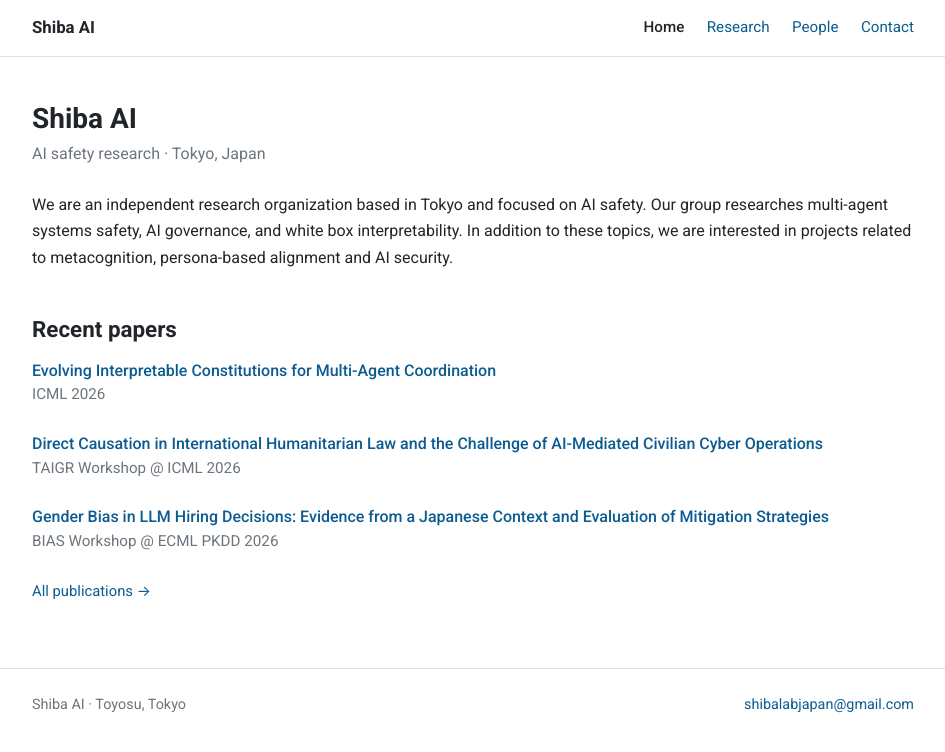
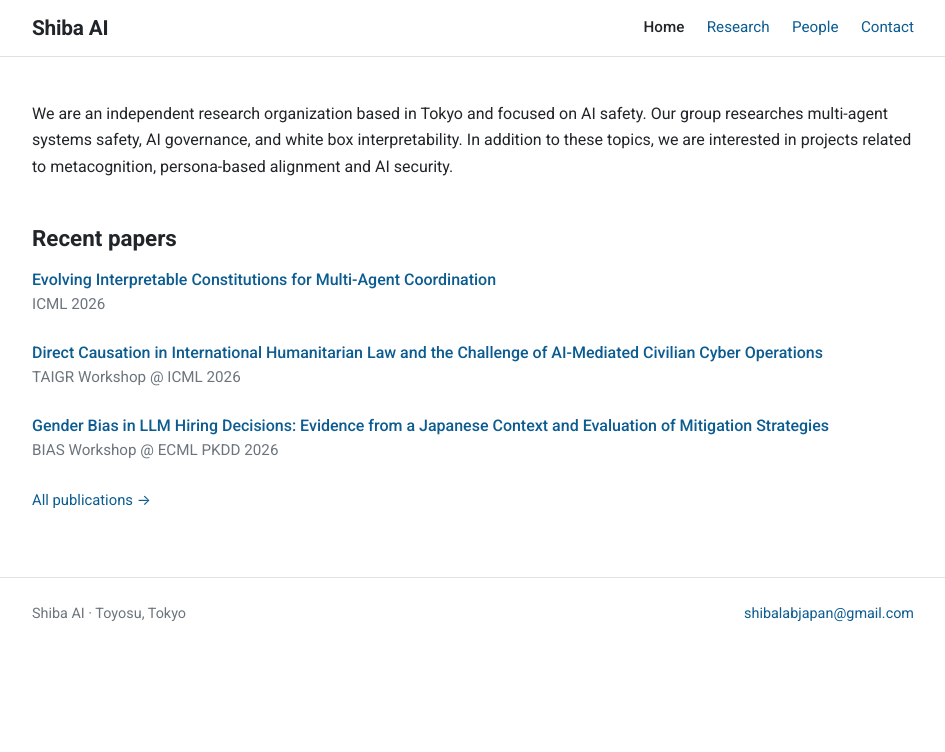
Before and after one commit to baileyeet/shiba-website, a plain HTML site: page index.html in a window 1280 px wide. Shown: the whole page, without its empty margins (167-1112 px from the left). Drawn offline with Linux system fonts and the light colour scheme.

Commit message:
enlarge header wordmark and drop redundant homepage title

```diff
--- a/css/style.css
+++ b/css/style.css
@@ -84,14 +84,23 @@
 }
 
 .brand {
-  font-size: 1.05rem;
+  font-size: 1.3rem;
   font-weight: 700;
+  letter-spacing: -0.01em;
   color: var(--fg);
 }
 
 .brand:hover {
   color: var(--link);
   text-decoration: none;
+}
+
+/* On the homepage the brand IS the page's h1 — keep it at brand size. */
+.site-header h1 {
+  font-size: inherit;
+  line-height: inherit;
+  font-weight: inherit;
+  margin: 0;
 }
 
 .nav {
@@ -128,15 +137,6 @@
 
 p {
   margin: 0 0 1.1rem;
-}
-
-.subtitle {
-  color: var(--fg-muted);
-  margin: 0 0 1.5rem;
-}
-
-.muted {
-  color: var(--fg-muted);
 }
 
 .small {
--- a/index.html
+++ b/index.html
@@ -17,7 +17,7 @@
 
 <header class="site-header">
   <div class="wrap">
-    <a class="brand" href="index.html">Shiba AI</a>
+    <h1><a class="brand" href="index.html">Shiba AI</a></h1>
     <nav class="nav">
       <a href="index.html" aria-current="page">Home</a>
       <a href="research.html">Research</a>
@@ -28,9 +28,6 @@
 </header>
 
 <main class="wrap">
-
-  <h1>Shiba AI</h1>
-  <p class="subtitle">AI safety research &middot; Tokyo, Japan</p>
 
   <p>We are an independent research organization based in Tokyo and focused on
     AI safety. Our group researches multi-agent systems safety, AI governance,
```
Also changed, not shown: people.html (+4 -4 lines).
